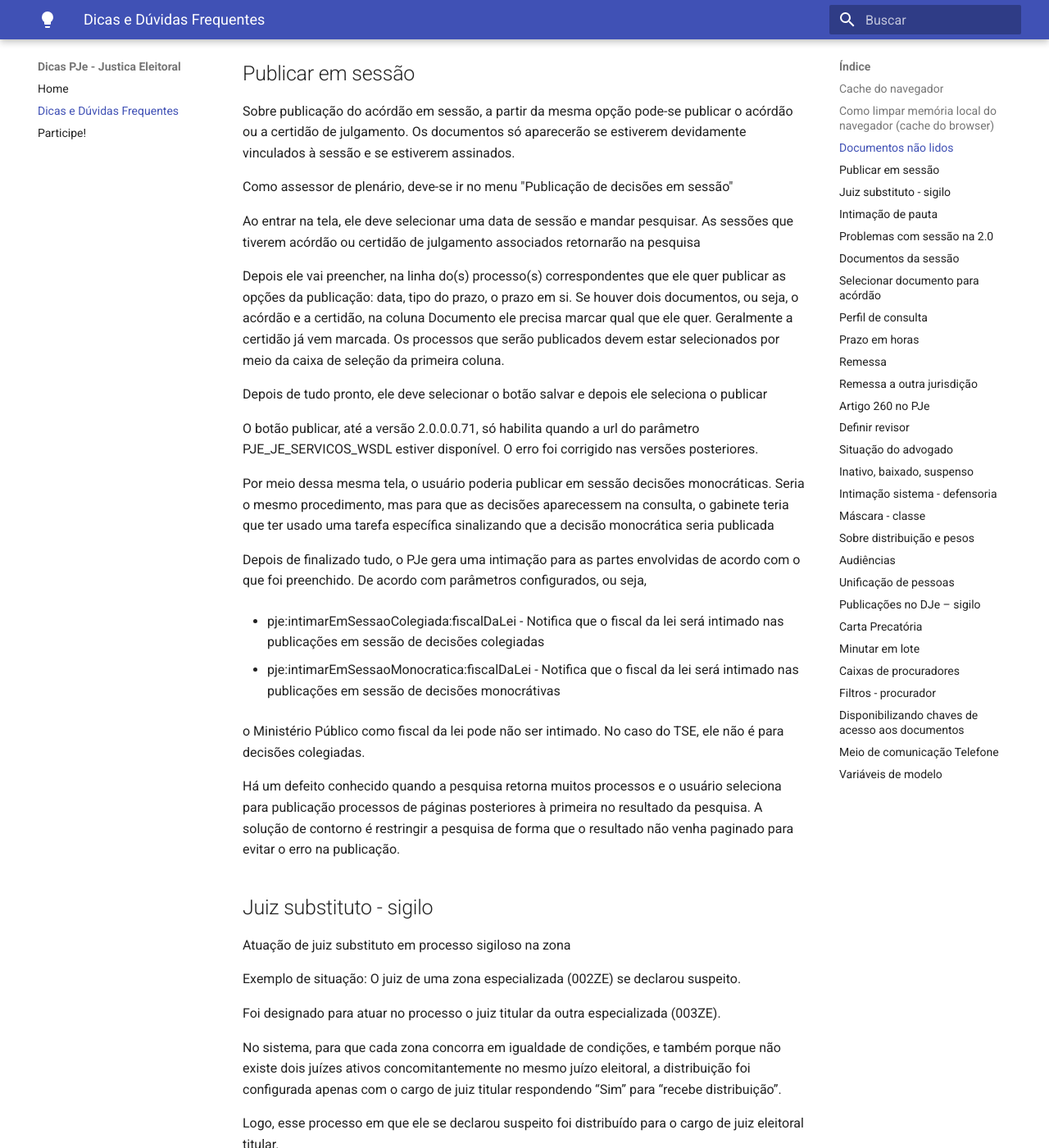
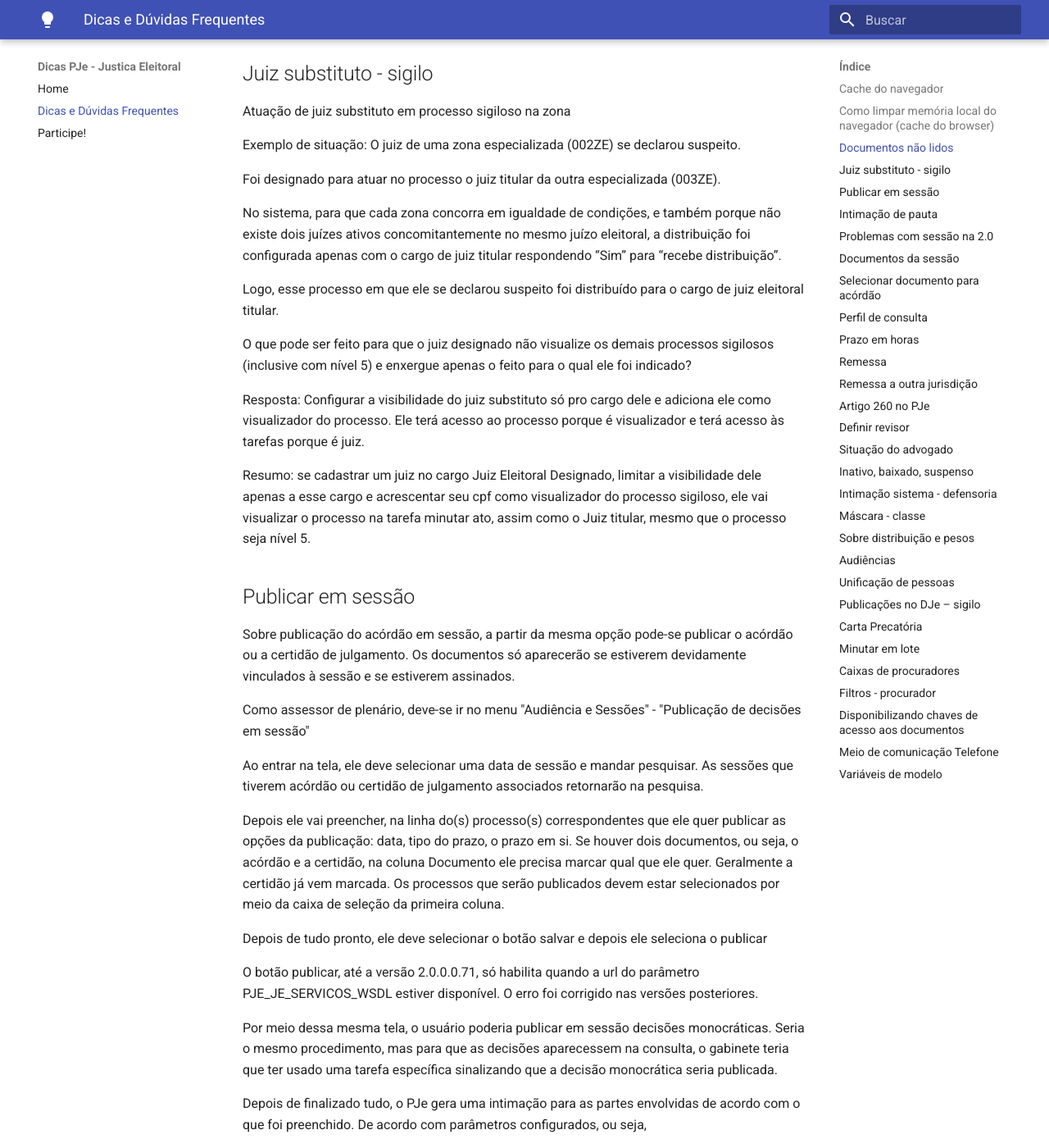
Before and after one commit to PJeJE/dicas_versao_1, an MkDocs documentation site: the page built from docs/dicas.md, in a window 1280 px wide and 1400 px high, scrolled down 1328 px. Shown: the whole window at 82% size. Built offline with MkDocs 1.6.1 and Material for MkDocs 9.7.7, drawn with Linux system fonts in a browser that asks for light colours; nearby versions of some CDN libraries; some of the changed lines change nothing that is shown; some of the changed text lies outside the part shown.

Commit message:
Revisão de texto e agrupamento de assuntos
Revisão dos textos constantes em - Documentos não lidos;- Publicar em sessão; - Juiz substituto – sigilo; e - Intimação de pauta
Alteração da Ordem, trazendo Juiz substituto - sigilo para antes de publicar em sessão (ideia de agrupar assuntos semelhantes).

```diff
--- a/docs/dicas.md
+++ b/docs/dicas.md
@@ -21,7 +21,7 @@ Esse controle é só um aviso, ele não impede o usuário de ver o documento.
 
 Para que o aviso não seja mais exibido, o usuário sinaliza que já viu o documento, mas não significa que ele efetivamente foi visto. Pode-se marcar que o documento foi lido sem nem ter aberto o documento. A marcação significa que o usuário quer que o aviso desapareça. Se o usuário abrir o documento, mas não marcar que já viu, o sistema vai continuar exibindo que há documentos não lidos.
 
-Esse aviso era exibido apenas por meio de um agrupador, que não utilizamos muito na justiça eleitoral, já que são muito onerosos para a performance. Todos os agrupadores são muito onerosos.
+Esse aviso era exibido apenas por meio de um agrupador, que não utilizamos muito na Justiça Eleitoral, já que são muito onerosos para a performance. Todos os agrupadores são muito onerosos.
 
 Outros tribunais utilizam bastante e queriam que o aviso aparecesse nos autos do processo.
 
@@ -33,35 +33,9 @@ Mais informações sobre o comportamento da opção:
 
 http://www.pje.jus.br/wiki/index.php/Funcionalidades#Processos_com_documentos_n.C3.A3o_lidos
 
-## Publicar em sessão
-
-Sobre publicação do acórdão em sessão, a partir da mesma opção pode-se publicar o acórdão ou a certidão de julgamento. Os documentos só aparecerão se estiverem devidamente vinculados à sessão e se estiverem assinados.
-
-Como assessor de plenário, deve-se ir no menu "Publicação de decisões em sessão"
-
-Ao entrar na tela, ele deve selecionar uma data de sessão e mandar pesquisar. As sessões que tiverem acórdão ou certidão de julgamento associados retornarão na pesquisa
-
-Depois ele vai preencher, na linha do(s) processo(s) correspondentes que ele quer publicar as opções da publicação: data, tipo do prazo, o prazo em si. Se houver dois documentos, ou seja, o acórdão e a certidão, na coluna Documento ele precisa marcar qual que ele quer. Geralmente a certidão já vem marcada. Os processos que serão publicados devem estar selecionados por meio da caixa de seleção da primeira coluna.
-
-Depois de tudo pronto, ele deve selecionar o botão salvar e depois ele seleciona o publicar
-
-O botão publicar, até a versão 2.0.0.0.71, só habilita quando a url do parâmetro PJE_JE_SERVICOS_WSDL estiver disponível. O erro foi corrigido nas versões posteriores.
-
-Por meio dessa mesma tela, o usuário poderia publicar em sessão decisões monocráticas. Seria o mesmo procedimento, mas para que as decisões aparecessem na consulta, o gabinete teria que ter usado uma tarefa específica sinalizando que a decisão monocrática seria publicada
-
-Depois de finalizado tudo, o PJe gera uma intimação para as partes envolvidas de acordo com o que foi preenchido. De acordo com parâmetros configurados, ou seja,
-
-- pje:intimarEmSessaoColegiada:fiscalDaLei - Notifica que o fiscal da lei será intimado nas publicações em sessão de decisões colegiadas
-
-- pje:intimarEmSessaoMonocratica:fiscalDaLei - Notifica que o fiscal da lei será intimado nas publicações em sessão de decisões monocrátivas
-
-o Ministério Público como fiscal da lei pode não ser intimado. No caso do TSE, ele não é para decisões colegiadas.
-
-Há um defeito conhecido quando a pesquisa retorna muitos processos e o usuário seleciona para publicação processos de páginas posteriores à primeira no resultado da pesquisa. A solução de contorno é restringir a pesquisa de forma que o resultado não venha paginado para evitar o erro na publicação.
-
 ## Juiz substituto - sigilo
 
-Atuação de juiz substituto em processo sigiloso  na zona
+Atuação de juiz substituto em processo sigiloso na zona
 
 Exemplo de situação: O juiz de uma zona especializada (002ZE) se declarou suspeito.
 
@@ -77,6 +51,31 @@ Resposta: Configurar a visibilidade do juiz substituto só pro cargo dele e adic
 
 Resumo: se cadastrar um juiz no cargo Juiz Eleitoral Designado, limitar a visibilidade dele apenas a esse cargo e acrescentar seu cpf como visualizador do processo sigiloso, ele vai visualizar o processo na tarefa minutar ato, assim como o Juiz titular, mesmo que o processo seja nível 5.
 
+## Publicar em sessão
+
+Sobre publicação do acórdão em sessão, a partir da mesma opção pode-se publicar o acórdão ou a certidão de julgamento. Os documentos só aparecerão se estiverem devidamente vinculados à sessão e se estiverem assinados.
+
+Como assessor de plenário, deve-se ir no menu "Audiência e Sessões" - "Publicação de decisões em sessão"
+
+Ao entrar na tela, ele deve selecionar uma data de sessão e mandar pesquisar. As sessões que tiverem acórdão ou certidão de julgamento associados retornarão na pesquisa.
+
+Depois ele vai preencher, na linha do(s) processo(s) correspondentes que ele quer publicar as opções da publicação: data, tipo do prazo, o prazo em si. Se houver dois documentos, ou seja, o acórdão e a certidão, na coluna Documento ele precisa marcar qual que ele quer. Geralmente a certidão já vem marcada. Os processos que serão publicados devem estar selecionados por meio da caixa de seleção da primeira coluna.
+
+Depois de tudo pronto, ele deve selecionar o botão salvar e depois ele seleciona o publicar
+
+O botão publicar, até a versão 2.0.0.0.71, só habilita quando a url do parâmetro PJE_JE_SERVICOS_WSDL estiver disponível. O erro foi corrigido nas versões posteriores.
+
+Por meio dessa mesma tela, o usuário poderia publicar em sessão decisões monocráticas. Seria o mesmo procedimento, mas para que as decisões aparecessem na consulta, o gabinete teria que ter usado uma tarefa específica sinalizando que a decisão monocrática seria publicada.
+
+Depois de finalizado tudo, o PJe gera uma intimação para as partes envolvidas de acordo com o que foi preenchido. De acordo com parâmetros configurados, ou seja,
+
+- pje:intimarEmSessaoColegiada:fiscalDaLei - Notifica que o fiscal da lei será intimado nas publicações em sessão de decisões colegiadas
+
+- pje:intimarEmSessaoMonocratica:fiscalDaLei - Notifica que o fiscal da lei será intimado nas publicações em sessão de decisões monocrátivas
+
+o Ministério Público como fiscal da lei pode não ser intimado. No caso do TSE, ele não é para decisões colegiadas.
+
+Há um defeito conhecido quando a pesquisa retorna muitos processos e o usuário seleciona para publicação processos de páginas posteriores à primeira no resultado da pesquisa. A solução de contorno é restringir a pesquisa de forma que o resultado não venha paginado para evitar o erro na publicação.
 
 ## Intimação de pauta
 
@@ -84,7 +83,7 @@ Intimação de pauta na publicação da lista e no fechamento da pauta
 
 A publicação de pauta (última aba na Relação de julgamento) no diário utiliza a pessoa Destinatário para ciência pública. A intimação não é gerada para pessoas individuais, já que aquele é um aviso geral da sessão que acontecerá.
 
-As intimações individuais são geradas no fechamento mesmo (primeira aba da Relação de julgamento), ou se você quiser fazer via fluxo do Preparar ato de comunicação. Para inibir as intimações gerais, tem que usar a configuração do Órgão julgador colegiado, onde há um campo lá falando sobre intimação automática da pauta.
+As intimações individuais são geradas no fechamento mesmo (primeira aba da Relação de julgamento), ou se você quiser fazer via fluxo do Preparar ato de comunicação. Para inibir as intimações gerais, tem que usar a configuração do Órgão julgador colegiado, onde há um campo indicando a intimação automática da pauta.
 
 Campos na intimação de pauta
 
@@ -92,7 +91,9 @@ No documento de intimação de pauta só funcionam as variáveis listadas na reg
 
 http://www.cnj.jus.br/wiki/index.php/Regras_de_neg%C3%B3cio#RN618
 
-Se tentar colocar outra informação, vai dar problema. A regra é a seguinte:
+A inserção de outras informações pode gerar inconsistência técnica.
+
+A regra é a seguinte:
 
 A publicação da pauta utiliza os processos selecionados pelo usuário na aba Aptos para publicação e monta um documento de acordo com os seguintes parâmetros:
 
```
